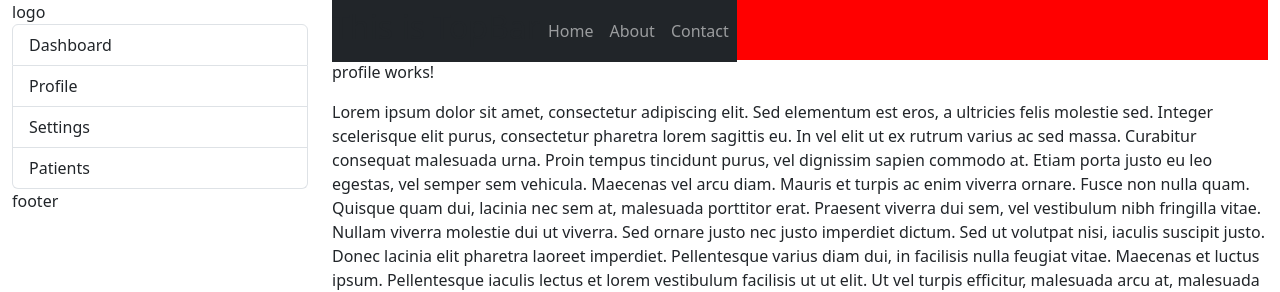
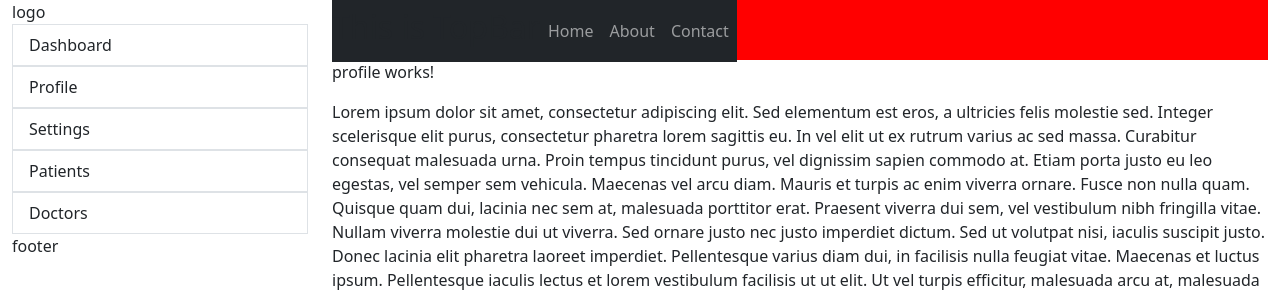
Before and after one commit to HexagonLabs-Org/suwastha-webclient, an Angular app: page /home/profile in a window 1280 px wide. Shown: the top 292 px of the page. Built offline with nearby package versions, Linux system fonts and the light colour scheme.

Commit message:
config routes and updated sidebar component

```diff
--- a/src/app/components/sidebar/sidebar.component.html
+++ b/src/app/components/sidebar/sidebar.component.html
@@ -1,17 +1,9 @@
 <div class="sidebar">
   <ul class="list-group">
-    <li class="list-group-item">
-      <a routerLink="/home" class="nav-link">Dashboard</a>
+    <div *ngFor="let link of links">
+      <li class="list-group-item" *ngIf="link.havePrivilegeToUser">
+        <a [routerLink]="link.route" class="nav-link">{{ link.text }}</a>
     </li>
-    <li class="list-group-item">
-      <a routerLink="/home/profile" class="nav-link">Profile</a>
-    </li>
-    <li class="list-group-item">
-      <a routerLink="/home/settings" class="nav-link">Settings</a>
-    </li>
-    <li class="list-group-item">
-      <a routerLink="/home/patients" class="nav-link">Patients</a>
-    </li>
-    <!-- ... additional sidebar links ... -->
+    </div>
   </ul>
 </div>
--- a/src/app/components/sidebar/sidebar.component.ts
+++ b/src/app/components/sidebar/sidebar.component.ts
@@ -6,5 +6,13 @@ import { Component } from '@angular/core';
   styleUrls: ['./sidebar.component.css']
 })
 export class SidebarComponent {
+  havePrivilegeToUser : boolean = false;
 
+  links = [
+    { text: 'Dashboard', route: '/home' , havePrivilegeToUser:true},
+    { text: 'Profile', route: '/home/profile', havePrivilegeToUser:true},
+    { text: 'Settings', route: '/home/settings', havePrivilegeToUser:true},
+    { text: 'Patients', route: '/home/patients', havePrivilegeToUser:true},
+    { text: 'Doctors', route: '/home/doctors', havePrivilegeToUser:true}
+  ];
 }
```
Also changed, not shown: src/app/app-routing.module.ts (+9 -1 lines), src/app/app.module.ts (+9 -1 lines).
